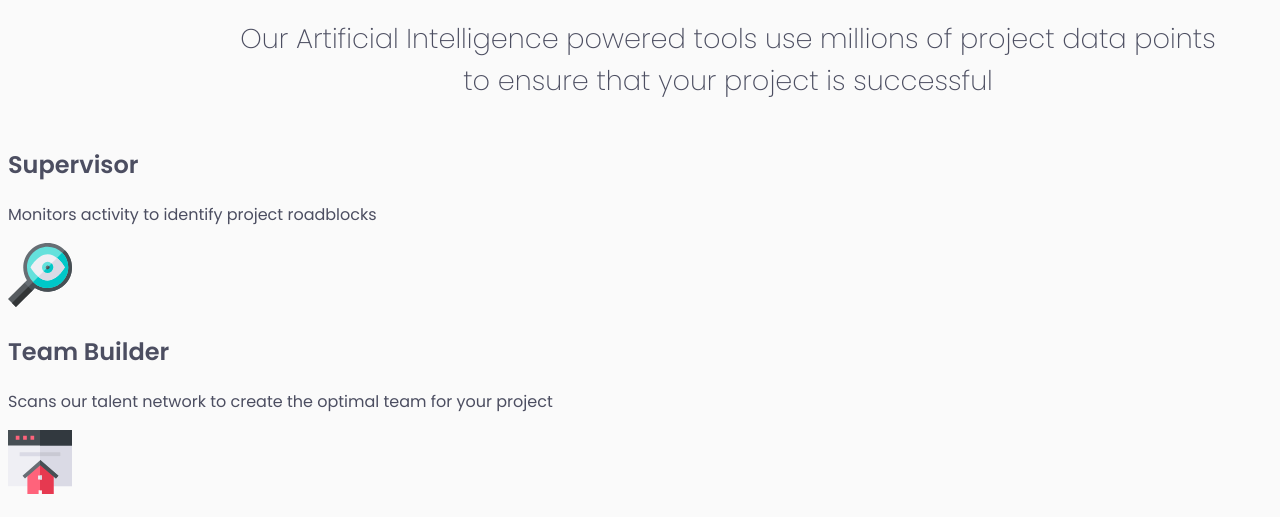
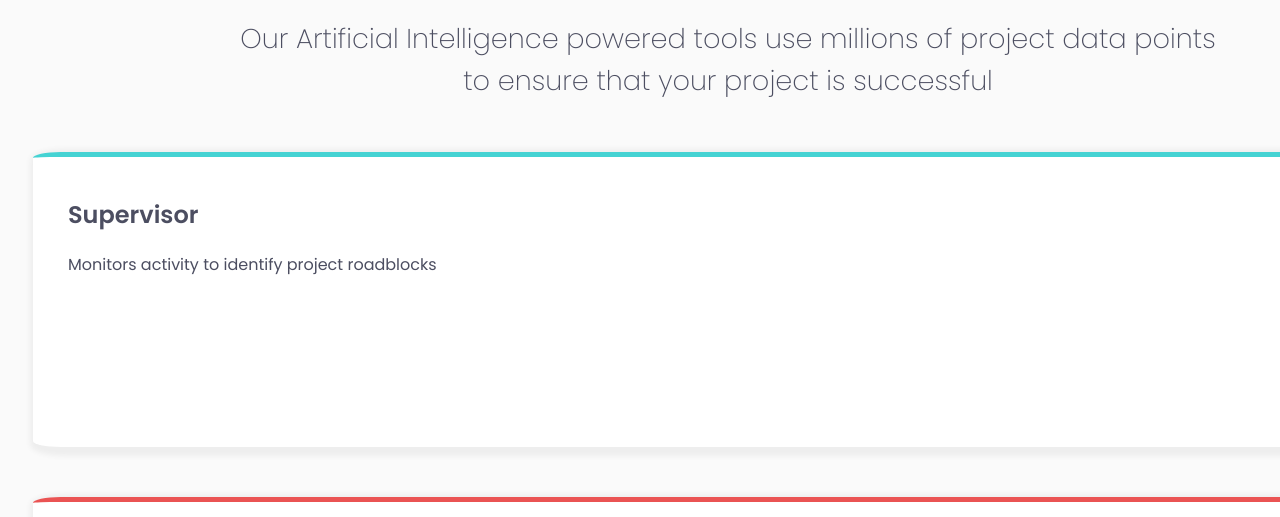
Before and after one commit to dsulliv4/html-css-layout, a plain HTML site: page index.html in a window 1280 px wide. Shown: the part 217-734 px from the top of the page. Drawn offline with Linux system fonts and the light colour scheme; files whose address does not match are found by name.

Commit message:
css styling

```diff
--- a/css/styles.css
+++ b/css/styles.css
@@ -38,3 +38,32 @@ header > p {
   flex-wrap: wrap;
   width: 100%;
 }
+
+.column {
+  display: flex;
+  flex-direction: column;
+  flex-basis: 100%;
+  flex: 1;
+}
+
+.card {
+  position: relative;
+  padding: 20px 35px;
+  height: 250px;
+  margin: 25px;
+  border-radius: 2%;
+  background-color: white;
+  box-shadow: 3px 3px 5px 6px #eee;
+}
+
+.card img {
+  position: absolute;
+  bottom: 25px;
+  right: 35px;
+
+}
+
+.card#calculator { border-top: 5px solid hsl(212, 86%, 64%);}
+.card#team-builder { border-top: 5px solid hsl(0, 78%, 62%);}
+.card#karma{ border-top: 5px solid hsl(34, 97%, 64%);}
+.card#supervisor { border-top: 5px solid hsl(180, 62%, 55%);}
```
